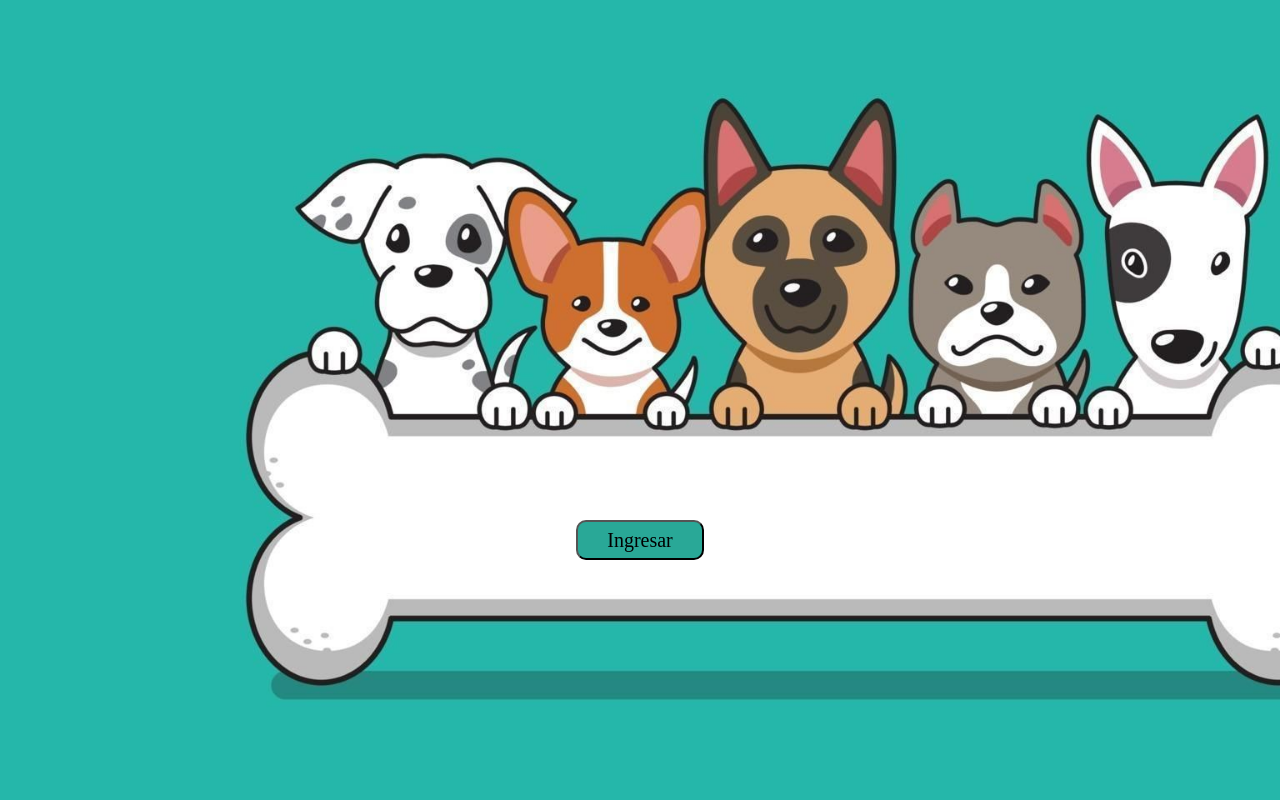
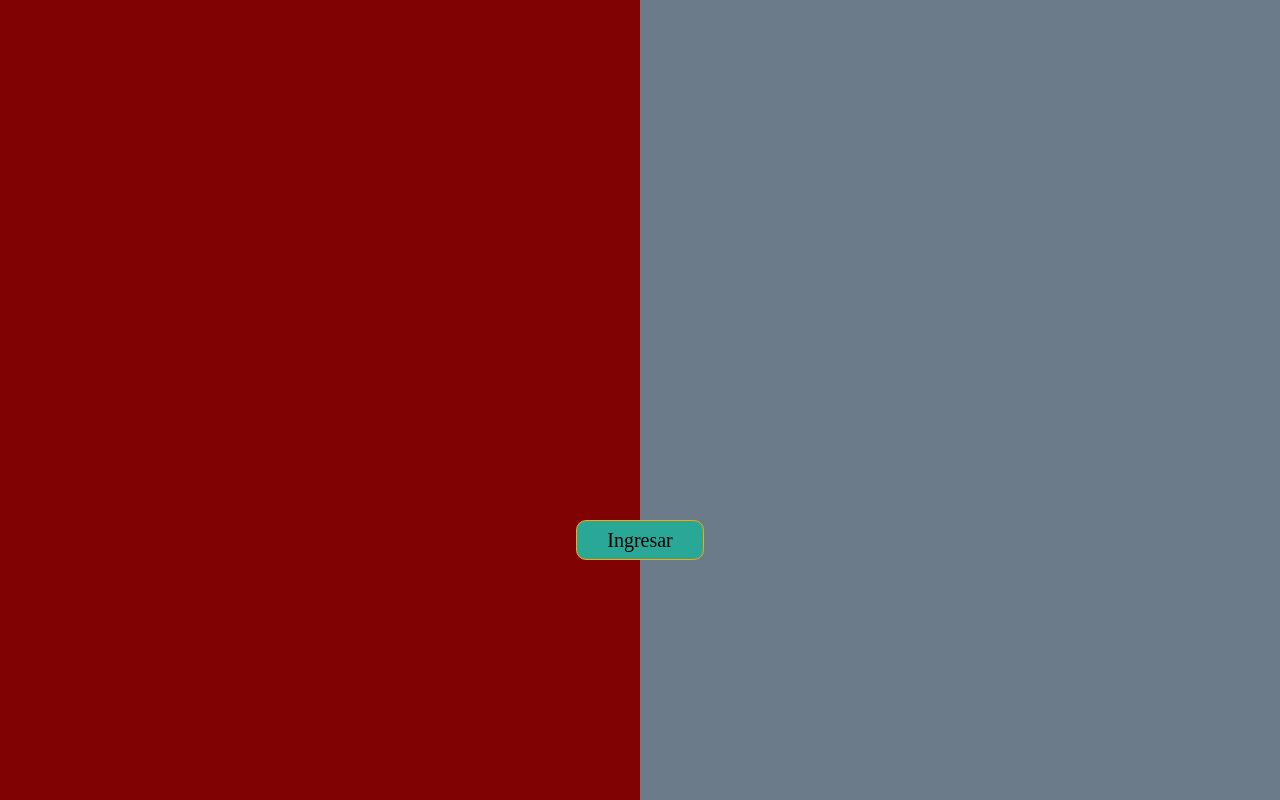
Before and after one commit to IgnacioOrellana/PI-dogs, a React (Create React App) app in the folder client/: page / in a window 1280 px wide. Built offline with nearby package versions, Linux system fonts and the light colour scheme.

Commit message:
feat/estilos(landing): agregando nuevos estilos a la landing page

```diff
--- a/client/src/componentes/Landing/landing.css
+++ b/client/src/componentes/Landing/landing.css
@@ -1,8 +1,30 @@
+/* body {
+  background-color: red;
+} */
+
 .landing {
-  min-width: 100vh;
-  min-height: 100vh;
-  background: url('../../Imagens/dogs.jpg') no-repeat;
-  background-size: cover;
+  /* min-width: 100vh;
+  min-height: 100vh; */
+  /* background-size: cover; */
+  display: flex;
+  flex-direction: row;
+  /* justify-content: center; */
+  /* background: ;/ */
+  /* background-color: blue; */
+}
+
+.left-box {
+  background-color: rgb(129, 2, 2);
+  width: 100vh;
+  height: 100vh;
+  /* min-width: 100vh; */
+  /* min-height: 100vh; */
+}
+
+.rigth-box {
+  background-color:rgba(52, 73, 94, 0.725);
+  width: 100vh;
+  height: 100vh;
 }
 
 .btn {
@@ -12,6 +34,7 @@
   top: 65%;
   left: 45%;
   background-color: rgb(41, 168, 151);
+  border: 1px orange solid;
   height: 40px;
   width: 10%;
   border-radius: 10px;
--- a/client/src/componentes/Landing/landing.jsx
+++ b/client/src/componentes/Landing/landing.jsx
@@ -4,9 +4,16 @@ import './landing.css'
 export default function Landing() {
   return (
     <div className="landing">
-      <Link to="/home">
-        <button className="btn">Ingresar</button>
-      </Link>
+
+      <div className="left-box">
+        {/* a */}
+      </div>
+      <div className="rigth-box">
+        {/* a */}
+      </div>
+        <Link to="/home">
+          <button className="btn">Ingresar</button>
+        </Link>
     </div>
   )
 };
```
